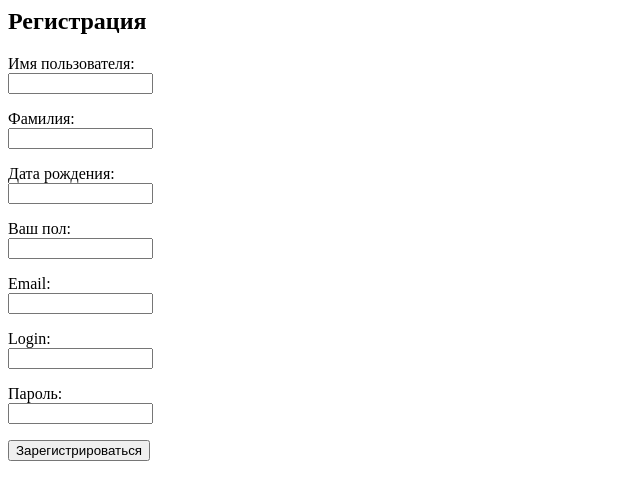
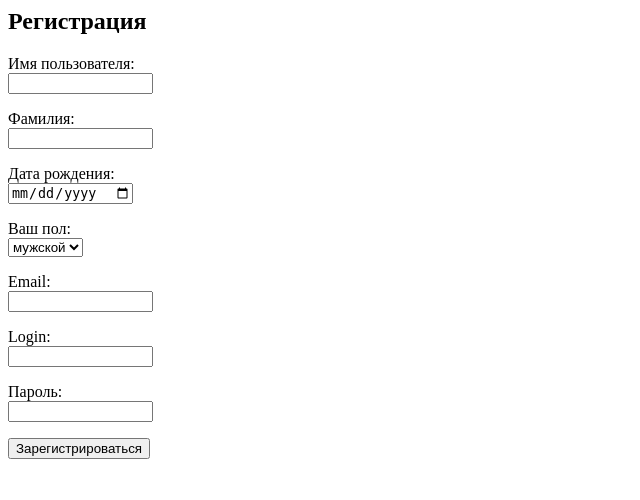
Before and after one commit to Vladka2313/bwt_test, a PHP site: page /reg.php in a window 1280 px wide. Shown: the top 500 px of the page, without its empty margins (0-640 px from the left). Run offline with PHP 8.4, Linux system fonts and the light colour scheme.

Commit message:
добавил выбор пола и мелкие правки

```diff
--- a/web/reg.php
+++ b/web/reg.php
@@ -17,11 +17,14 @@
         </p>
         <p>
             <label>Дата рождения:<br></label>
-            <input name="date" type="text" size="15" maxlength="15">
+            <input name="date" type="date" size="15" maxlength="15">
         </p>
         <p>
             <label>Ваш пол:<br></label>
-            <input name="sex" type="text" size="15" maxlength="15">
+            <select name="sex" >
+                <option value="m"> мужской </option>
+                <option value="f"> женский </option>
+            </select>
         </p>
         <p>
             <label>Email:<br></label>
```
